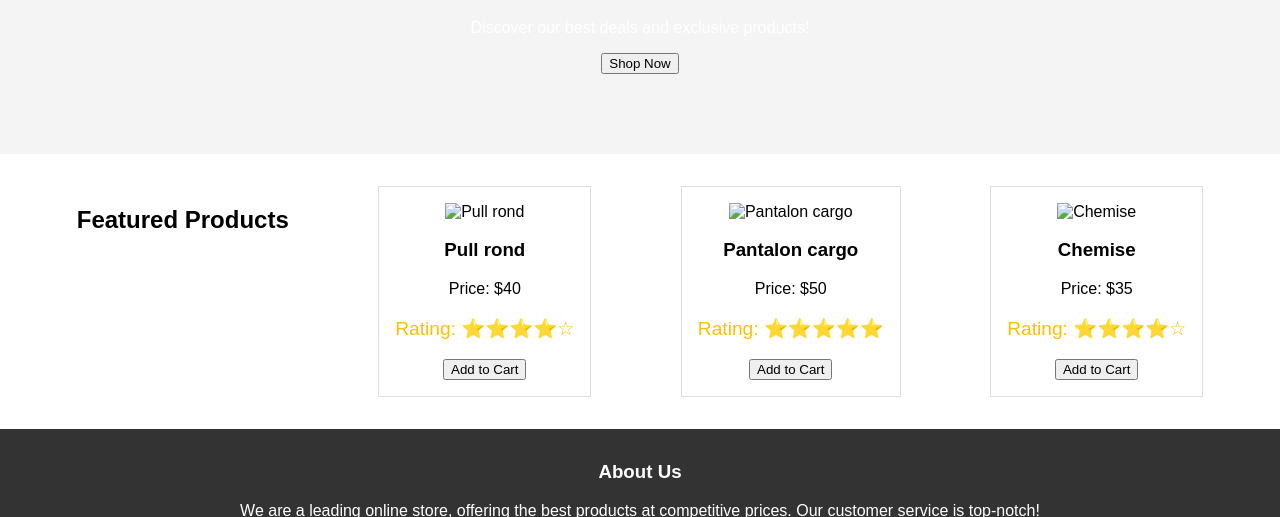
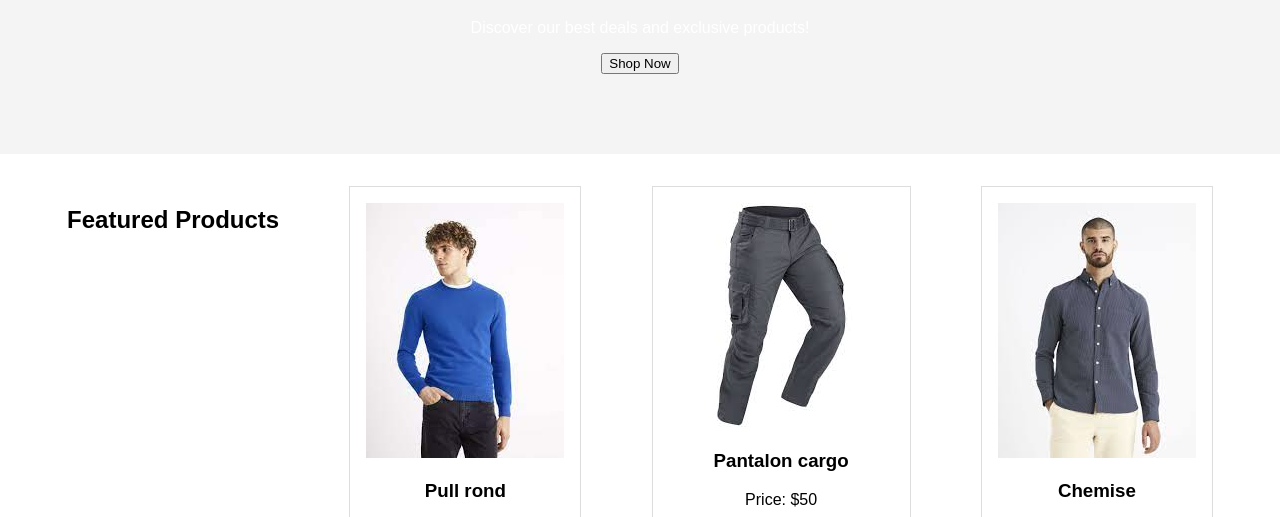
Before and after one commit to meftahmanar/mm, a plain HTML site: page index.html in a window 1280 px wide. Shown: the part 251-768 px from the top of the page. Drawn offline with Linux system fonts and the light colour scheme.

Commit message:
Update index.html

```diff
--- a/index.html
+++ b/index.html
@@ -42,7 +42,7 @@
     <section id="products">
         <h2>Featured Products</h2>
         <div class="product" data-id="1">
-            <img src="images/pull.jpg" alt="Pull rond" class="product-img">
+            <img src="images/images.jpg" alt="Pull rond" class="product-img">
             <h3>Pull rond</h3>
             <p>Price: $40</p>
             <p class="rating">Rating: ⭐⭐⭐⭐☆</p>
@@ -50,7 +50,7 @@
         </div>
 
         <div class="product" data-id="2">
-            <img src="images/pantalon.jpg" alt="Pantalon cargo" class="product-img">
+            <img src="images/product2.jpg" alt="Pantalon cargo" class="product-img">
             <h3>Pantalon cargo</h3>
             <p>Price: $50</p>
             <p class="rating">Rating: ⭐⭐⭐⭐⭐</p>
@@ -58,7 +58,7 @@
         </div>
 
         <div class="product" data-id="3">
-            <img src="images/chemise.jpg" alt="Chemise" class="product-img">
+            <img src="images/product3.jpg" alt="Chemise" class="product-img">
             <h3>Chemise</h3>
             <p>Price: $35</p>
             <p class="rating">Rating: ⭐⭐⭐⭐☆</p>
```
